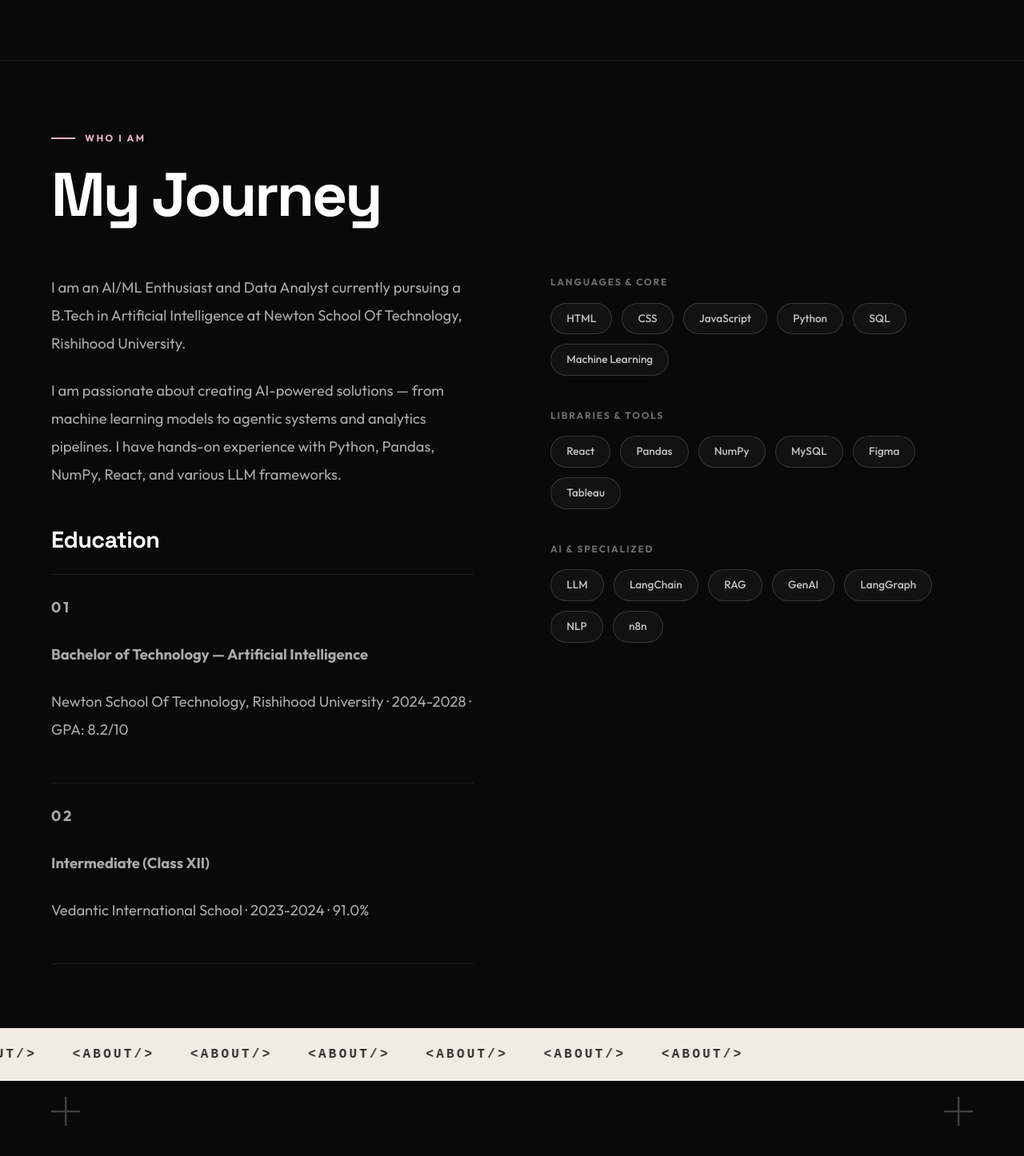
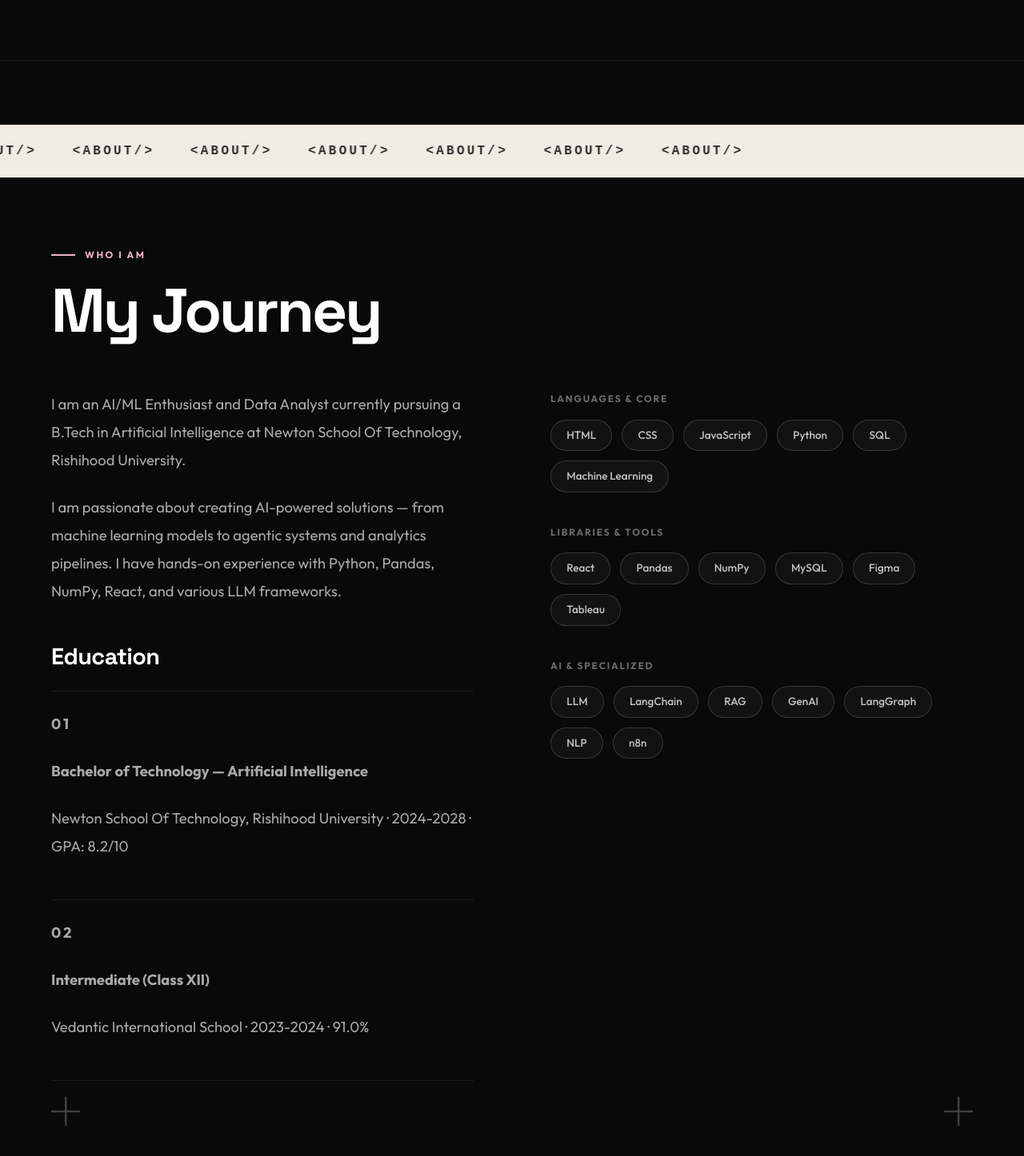
Before and after one commit to connectwithvanshika/Portfolio-2026, a React (Vite) app: page / in a window 1280 px wide. Shown: the part 2091-3537 px from the top of the page at 80% size. Built offline with nearby package versions, Linux system fonts and the light colour scheme.

Commit message:
about changes

```diff
--- a/src/components/About.jsx
+++ b/src/components/About.jsx
@@ -38,6 +38,10 @@ const About = () => {
       <div className="crosshair br" aria-hidden="true" />
 
       <Marquee text="about" />
+
+       <div style={{ marginTop: '5rem' }}>
+        <PixelMarquee text="ABOUT" />
+      </div>
 
       <div className="container" style={{ marginTop: '5rem' }}>
         <p className="section-label">Who I am</p>
@@ -91,9 +95,7 @@ const About = () => {
       </div>
 
       {/* Pixel-style retro heading band at bottom */}
-      <div style={{ marginTop: '5rem' }}>
-        <PixelMarquee text="ABOUT" />
-      </div>
+
     </section>
   );
 };
```
